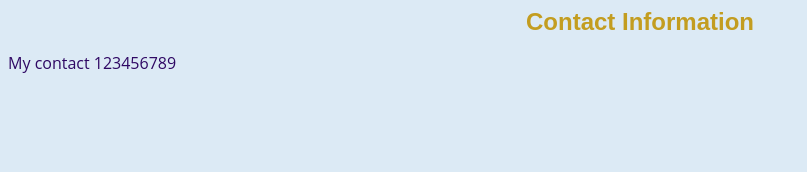
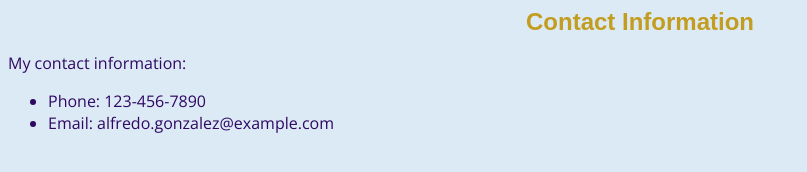
Before and after one commit to agonzalez04/my-first-website, a plain HTML site: page contact.html in a window 1280 px wide. Shown: the whole page, without its empty margins (0-807 px from the left). Drawn offline with nearby package versions, Linux system fonts and the light colour scheme.

Commit message:
Update contact information layout and details

```diff
--- a/contact.html
+++ b/contact.html
@@ -1,7 +1,14 @@
+
 <title>Contact Information</title>
+<link href="https://fonts.googleapis.com/css2?family=Open+Sans&family=Roboto&display=swap" rel="stylesheet">
 <link rel="stylesheet" href="style.css">
 </head>
 <body>
+    <header id="main-header"></header>
     <h1>Contact Information</h1>
-    <p>My contact 123456789</p>
+    <p>My contact information:</p>
+    <ul>
+        <li>Phone: 123-456-7890</li>
+        <li>Email: alfredo.gonzalez@example.com</li>
+    </ul>
 </body>
```
